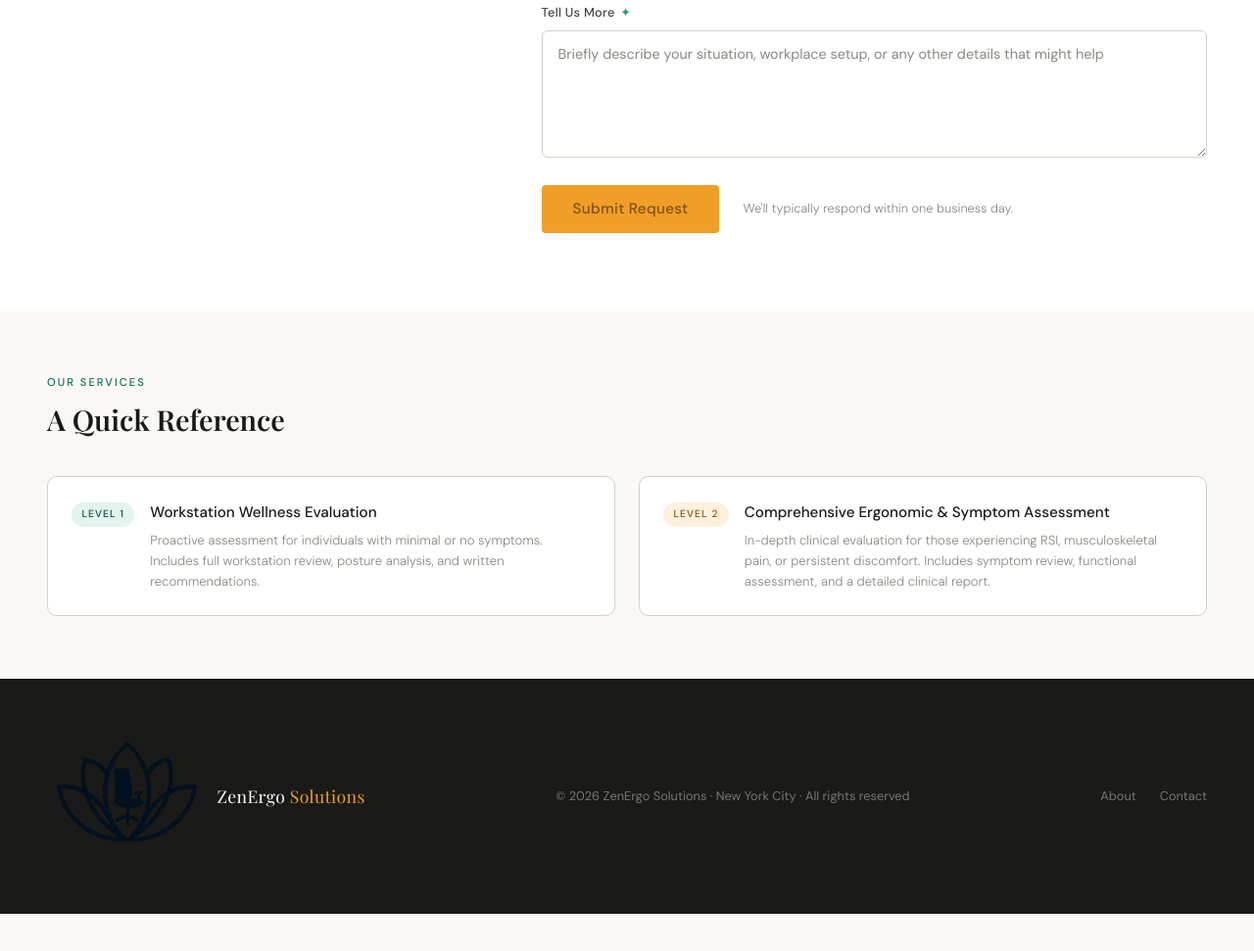
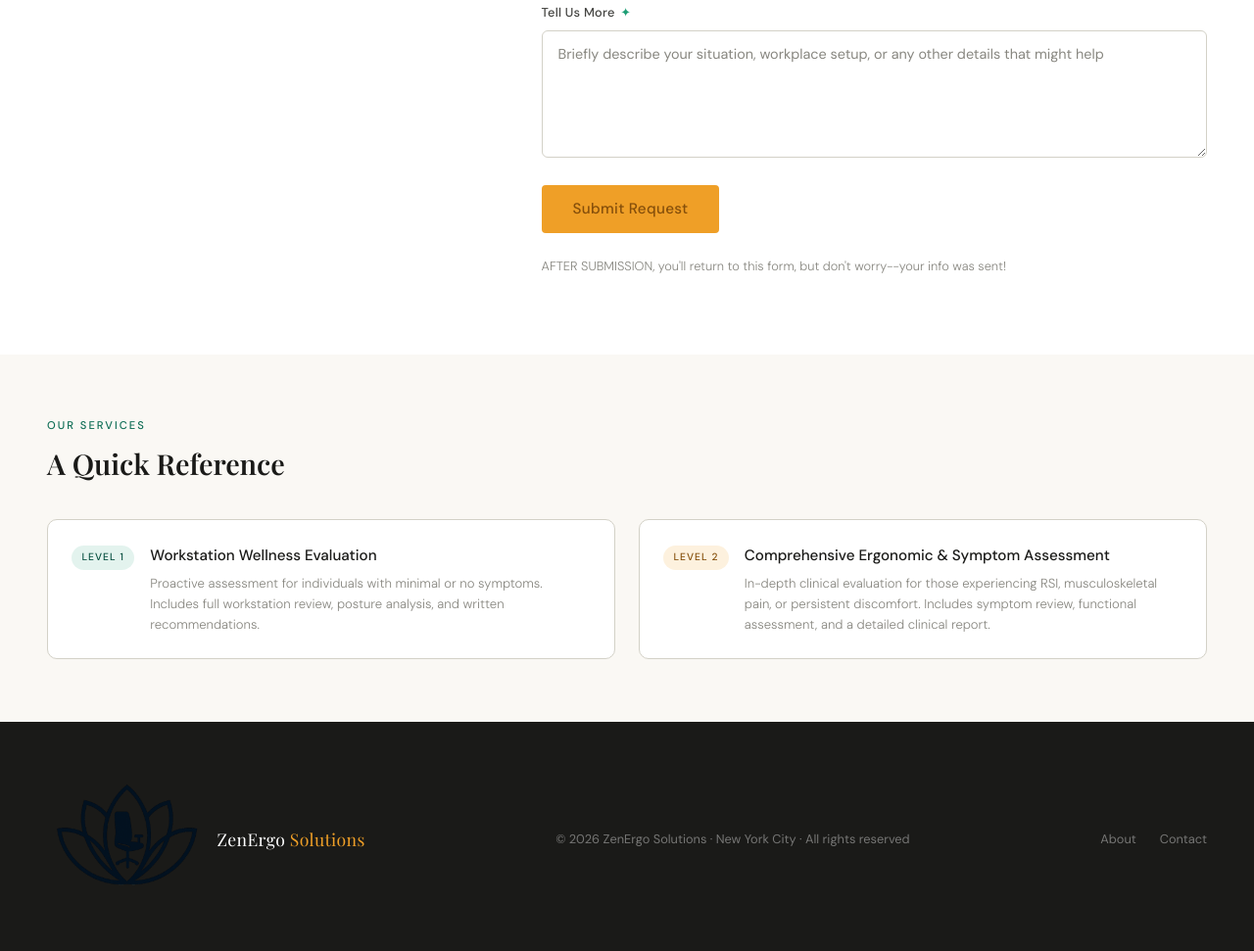
Before and after one commit to edrabin/ZenErgo, a plain HTML site: page contact.html in a window 1280 px wide. Shown: the part 1360-2331 px from the top of the page at 98% size. Before the commit the page ends 2293 px from the top, so only its background shows below. Drawn offline with nearby package versions, Linux system fonts and the light colour scheme; a web font is replaced by a local one.

Commit message:
stopgap for submission glitch

```diff
--- a/contact.html
+++ b/contact.html
@@ -501,7 +501,7 @@
 
       <div class="form-submit">
         <button type="submit" class="btn-primary">Submit Request</button>
-        <span class="submit-note">We'll typically respond within one business day.</span>
+        <span class="submit-note">AFTER SUBMISSION, you'll return to this form, but don't worry--your info was sent!</span>
       </div>
     </form>
 
```
